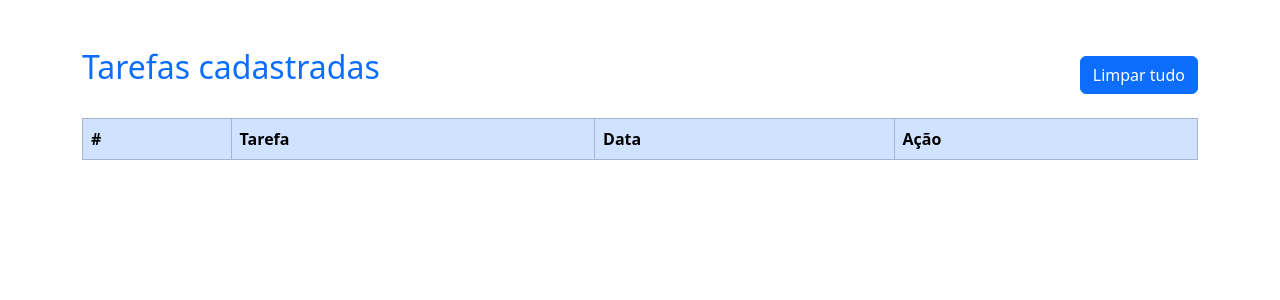
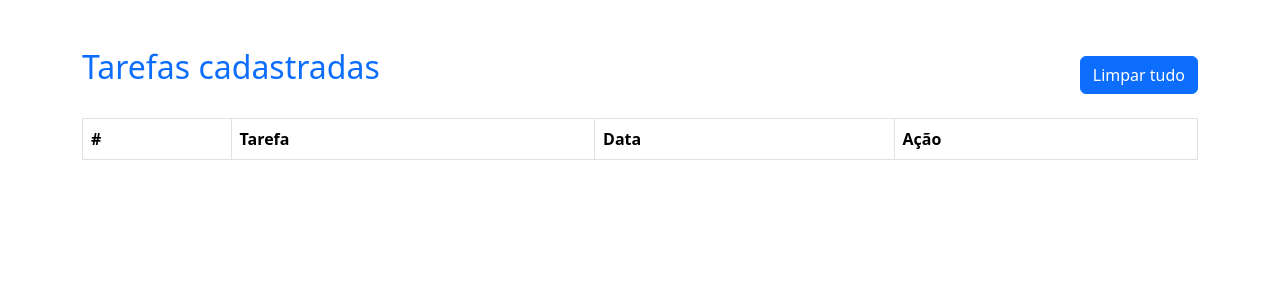
Before and after one commit to eldersb/UN1D3V, a PHP site: page / in a window 1280 px wide. Shown: the part 56-356 px from the top of the page. Run offline with PHP 8.4, Linux system fonts and the light colour scheme; lists and menus that the app fills with data are empty.

Commit message:
alterações

```diff
--- a/ToDo-List-PHP/index.php
+++ b/ToDo-List-PHP/index.php
@@ -68,7 +68,7 @@ function limpartudo() {
 
                     </div>
 
-                        <table class="table mt-4 table table-primary table-hover table-bordered">
+                        <table class="table mt-4 table-hover table-bordered">
                             <thead >
                                 <tr>
                                     <th scope="col">#</th>
```
